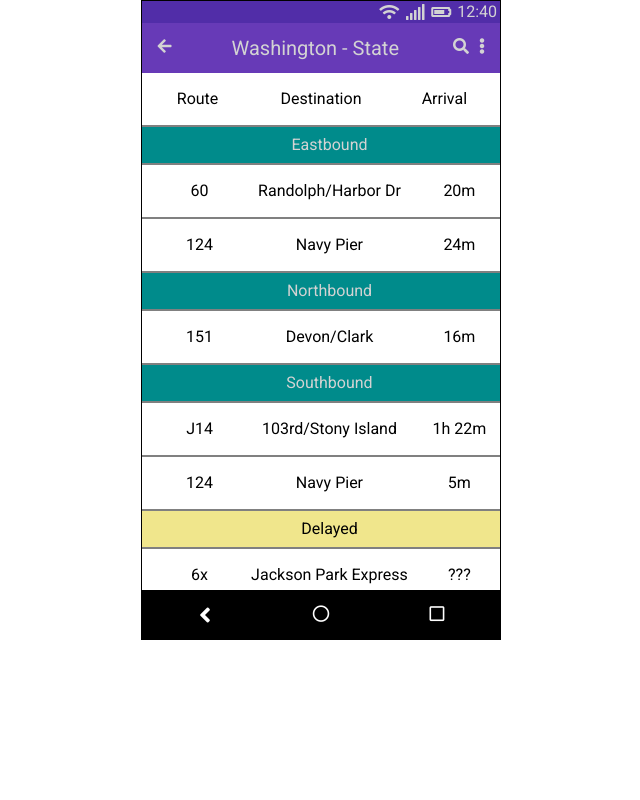
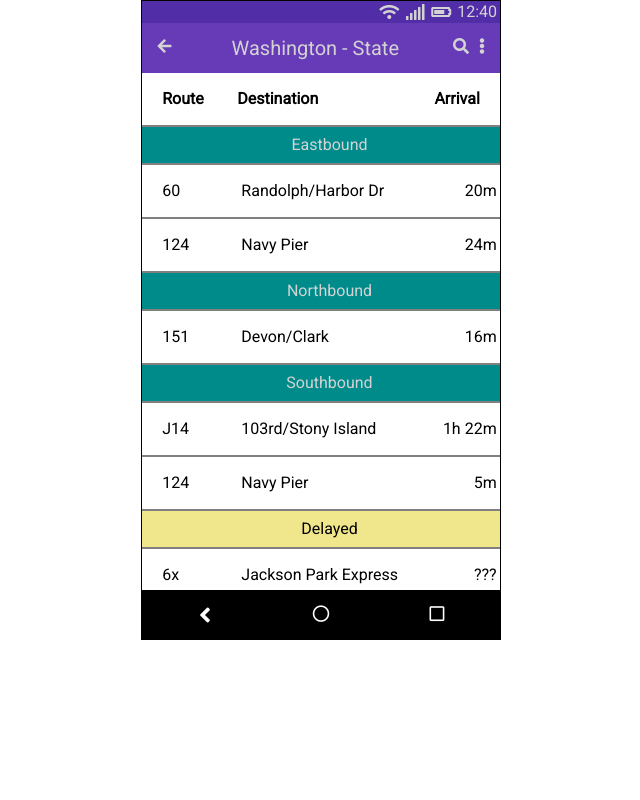
Before and after one commit to davidlguindon/FrontendChallenge, a plain HTML site: page index.html in a window 1280 px wide. Shown: the whole page, without its empty margins (319-959 px from the left). Drawn offline with Linux system fonts and the light colour scheme.

Commit message:
redoing somthing I thought I commited already

```diff
--- a/index.html
+++ b/index.html
@@ -27,7 +27,7 @@
     </div>
   </section>
   <section>
-      <ul class="Frame3">
+      <ul class="Frame3 , Weight">
         <li class="Name">Route</li>
         <li class="Destination">Destination</li>
         <li class="Time">Arrival</li>
--- a/style.css
+++ b/style.css
@@ -86,19 +86,19 @@ h1{
 .Name{
   margin: 0 auto;
   width: 22%;
-  text-align: center;
+  text-align: left;
 }
 
 .Destination{
   margin: 0 auto;
   width: 52%;
-  text-align: center;
+  text-align: left;
 }
 
 .Time{
   margin: 0 auto;
   width: 22%;
-  text-align: center;
+  text-align: right;
 }
 
 .Direction{
@@ -109,6 +109,9 @@ h1{
   border-bottom: solid gray 2px;
 }
 
+.Weight{
+  font-weight: 900;
+}
 .Delayed{
   background-color:khaki;
   color: black;
```
